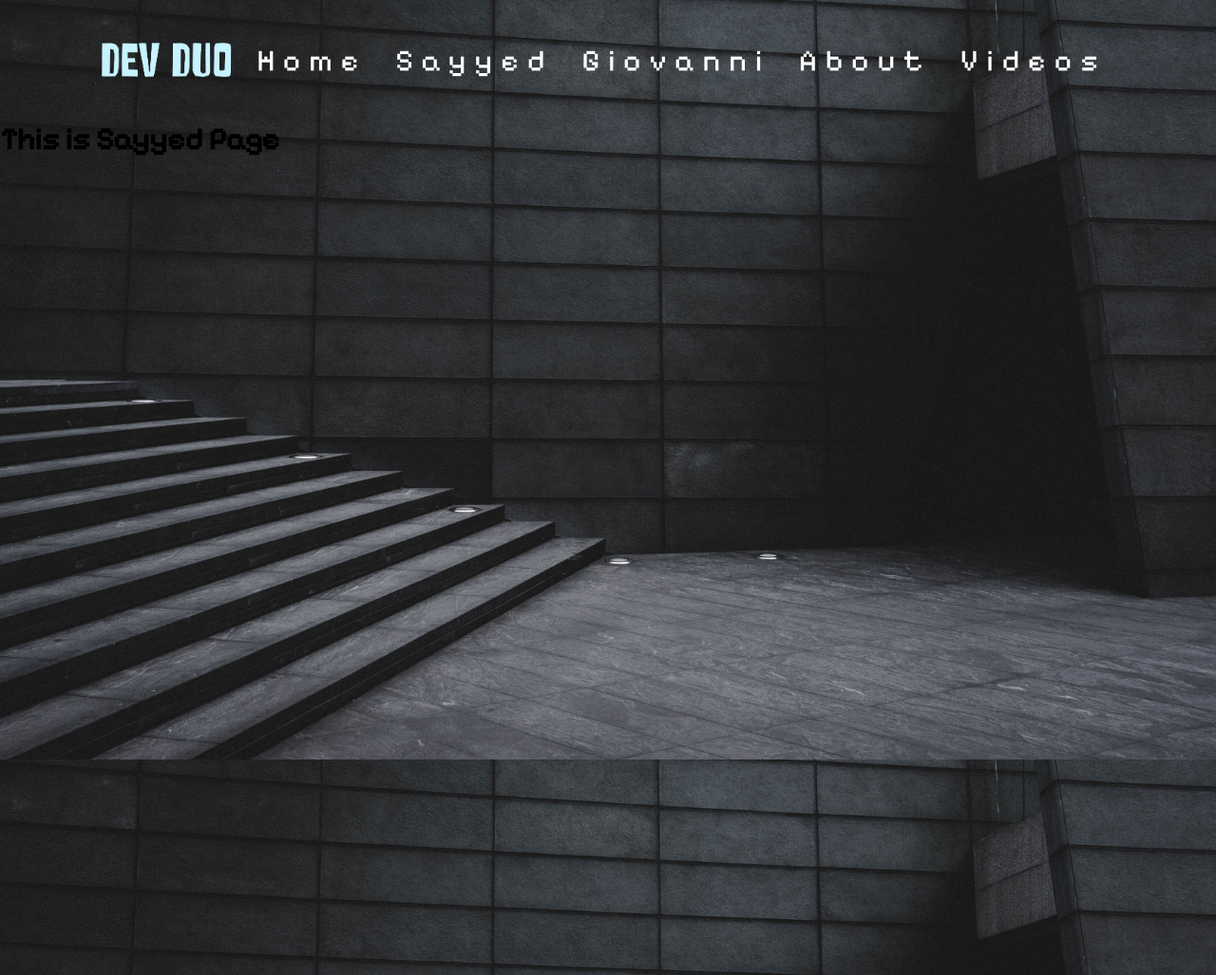
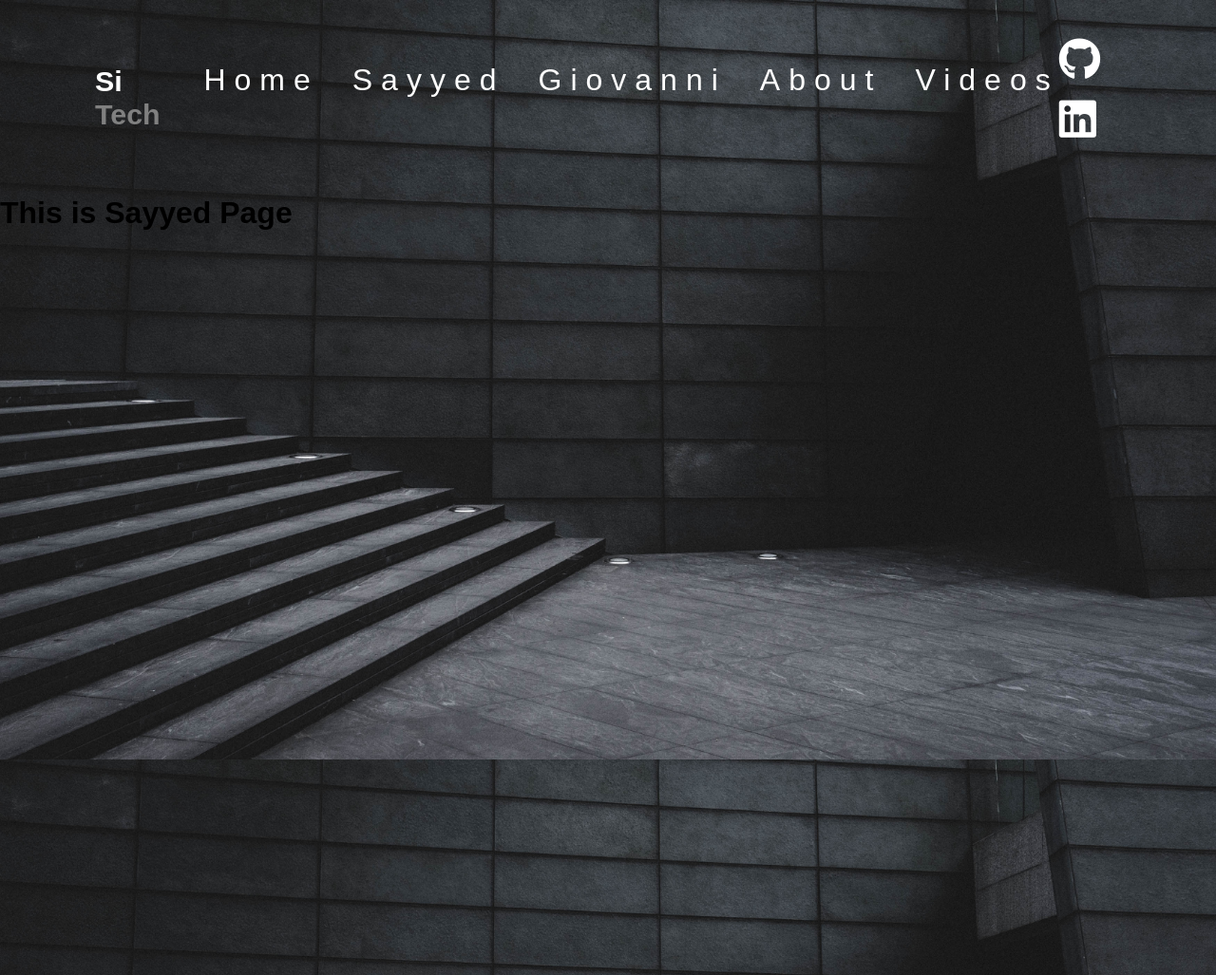
Before and after one commit to SiTechTech/Giovanni-And-Sayyed-Web, a plain HTML site: page sayyed.html in a window 1280 px wide. Shown: the top 1027 px of the page at 95% size. Drawn offline with Linux system fonts and the light colour scheme.

Commit message:
new background for sayyed html
new background
new nav bar

```diff
--- a/homepage.css
+++ b/homepage.css
@@ -73,7 +73,3 @@ header ul li a{  /*This is for "home sayyed giovanni about videos*/
     background-size: cover;
 
 }
-
-.change:hover{
-    background-color: #FF1493;
-}
--- a/sayyed.css
+++ b/sayyed.css
@@ -1,79 +1,115 @@
-/* html{
-    background: url(DevDuoBackGround.png) no repeat center fixed;
-    background-size: cover;
-} */
+*{
+    padding:0;
+    margin:0;
+    box-sizing:border-box;
+    font-family: 'Poppins', sans-serif;
+    list-style:none;
+    text-decoration: none;
+    scroll-behavior: smooth;
+    scroll-padding-top: 3rem;
+}
 
-*
-{
-    margin: 0;
-    padding: 0;
-    box-sizing: border-box;
-}
-body{
-    background: #000;
-    min-height: 200vh;
-    font-family: 'Noto Sans JP', sans-serif;
-    font-family: 'Pixelify Sans', cursive;
+:root{
+    --bg-color: #ffffff;
+    --secound-bg-color: #f9f9f9;
+    --text-color: #fff;
+    --secound-color: #161616;   /*These are kinda like a def(function) we can keep coming back to them and use them like stored crayon*/
+    --main-color:grey;   /*#ef0454*/
+    --other-color : #6a6a6a;
+    --big-font: 5.7rem;
+    --h2-font: 3.8rem;
+    --p-font: 1rem;
 }
 
 header{
-    position: relative;
-    top: 0;
-    left: 0;
+    position: fixed;
     width: 100%;
-    display: flex;
+    right:0;
+    top:0;
+    z-index: 1000;
+    display: flex;                    /*This is the header or the top of are page it controls all the sizing and lettering placement*/
+    align-items: center;
     justify-content: space-between;
-    align-items: center;
-    transition: 0.6s;
-    padding: 40px 100px;
+    /* background: #000; */            /* This is the background to are nav bar*/
+    /*padding: 15px 6%;*/  /*This changes the black heading*/
 }
 
-header.logo{
-    position: relative;
-    font-weight: 700;
-    color: #fff;
-    text-decoration: none;
-    font-size: 9em;
-    text-transform: uppercase;
-    letter-spacing: 2px;
-    transition: 0.6s;
+.logo{
+    font-size: 1.9rem;
+    font-weight: 600;        /*This is are logo sizing*/
+    color: var(--text-color);
 }
 
-.devduo{
-    width: 150px;
+span{                          /*This is set on the page when we put <span>folio<span> it sepratated it and allowed just that part to change colors*/
+    color: var(--main-color);  /*These color are set to a certain "class not really class" so when i call them it will turn whatever color i set it to in the html*/
 }
 
-header ul{
-    position: relative;
-    display: flex;
-    justify-content: center;
-    align-items: center;
-
+#menu-icon{
+    font-size: 26px;
+    color: var(--text-color);
+    cursor: pointer;   /* Menu icon Gone */
+    z-index: 10001;
+    display: none;
 }
 
-header ul li{
-    position: relative;
-    list-style: none;
-}
-header ul li a{  /*This is for "home sayyed giovanni about videos*/
-    position: relative;
-    margin: 0 15px;
-    text-decoration: none;
-    color: #fff; /* color for text at top */
-    letter-spacing: 9px;
-    font-weight: 500px;
-    transition: 0.6s;
-    font-size: 2em;
-}
-.banner{
-    position: relative;
-    width: 100%;
-    height: 100vh;
-    background: url();
-    background-size: cover;
-
+.h-btn i{                   /*This controls are GitHub Button*/
+    color: white;
+    font-size: 2.8rem;
+    margin-bottom: 18px;
+    cursor: pointer;
 }
 
-.change:hover{
-    background-color: #FF1493;
+.home-text{
+    padding: 120px;
 }
+
+.home-text h1{
+    font-size: var(--big-font);
+    color: var(--text-color);
+    line-height: 1.11;
+    font-weight: 800;
+    letter-spacing: 1px;
+    margin: 0 0 25px;
+}
+
+.home-text h4{
+    color: var(--text-color);
+    font-size: 1.5rem;
+    line-height: 1.21;
+    font-weight: 700;
+    margin-bottom: 40px;
+}
+
+
+
+
+
+.navlist{
+    display:flex;
+}
+
+.navlist li{
+    position: relative;
+}
+
+.navlist a{
+    color: var(--text-color);    /*This changed the sizeing of the header*/
+    font-weight: 500;
+    font-size: 2rem;
+    padding: 10px 20px;    /*This pulls the line up or down*/
+}
+
+.navlist a::after{
+    content: '';
+    position: absolute;
+    width: 0;        /*This puts a line under "home aboutme servers etc"*/
+    height: 2px;
+    background: var(--main-color);
+    left: 0;
+    bottom:-4px;
+    transition: ease .40s;
+}
+
+.navlist a:hover::after{  /*This gives a underlining under header*/
+    width:100%
+}
--- a/sayyed.html
+++ b/sayyed.html
@@ -10,7 +10,7 @@
 <link rel="preconnect" href="https://fonts.googleapis.com">
 <link rel="preconnect" href="https://fonts.gstatic.com" crossorigin>
 <link href="https://fonts.googleapis.com/css2?family=Noto+Sans+JP:wght@200&family=Pixelify+Sans&display=swap" rel="stylesheet">
-
+<script src="https://kit.fontawesome.com/c0a8635ca2.js" crossorigin="anonymous"></script>
 </head>
 <body>
 
@@ -25,16 +25,30 @@
 <body>
 
     <header>
-        <!---These are the options they can choose at the top of the screen.-->
-        <img class="devduo" src="DevDuo.PNG" alt="DevDuo">
-            <!-- <a href="DevDuo.PNG" class="logo">Logo</a> -->
-    <ul>
+        <a href="https://github.com/SiTechTech" class="logo">Si <span>Tech</span></a>
+        <div class="bx bx-menu" id="menu-icon"></div>  <!--This Gives the menu icon with the 3 bars.-->
+
+        <ul class="navlist">
             <li class="change"><a href="homepage.html">Home</a></li>
             <li><a href="sayyed.html">Sayyed</a></li>
             <li><a href="giovanni.html">Giovanni</a></li>
             <li><a href="#about">About</a></li>
             <li><a href="videos.html">Videos</a></li>
+            <!-- <li><a href="Sayyed_Jennings_Resume.pdf">Resume</a></li>
+            <li><a href="SayyedsCoverLetter.pdf">CoverLetter</a></li> -->
+            <!-- <li><a href="#contact">Contact Me</a></li> -->
         </ul>
+        <div class="h-btn">
+            <a href="https://github.com/SiTechTech">
+                <i class="fa-brands fa-github"></i>
+            </a>
+
+            <a href="https://www.linkedin.com/in/sayyed-jennings-b95149233/">
+                <i class="fa-brands fa-linkedin"></i>
+            </a>
+        </div>
+
+
 
 </header>
 
```
Lines whose indentation alone changed are shown as unchanged.
